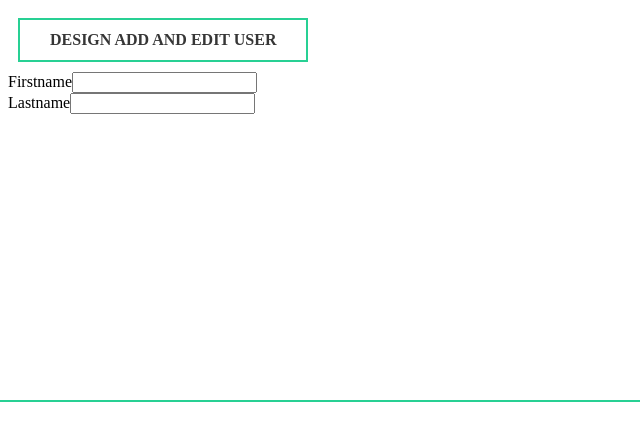
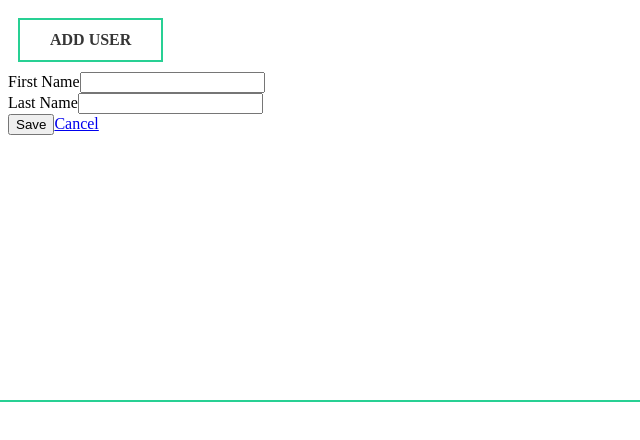
Before and after one commit to thanhlong2803/question-answer-employee, a React (Create React App) app in the folder react.question/: page /users/add in a window 1280 px wide. Shown: the top 440 px of the page, without its empty margins (0-640 px from the left). Built offline with nearby package versions, Linux system fonts and the light colour scheme; what config would draw is missing.

Commit message:
done UI add or update

```diff
--- a/react.question/src/_services/users/user.service.js
+++ b/react.question/src/_services/users/user.service.js
@@ -1,10 +1,16 @@
 import axiosClient from "../api/axios-client";
+
+const baseUrl = "/User";
 
 export const userService = {
   getAll,
+  getById,
 };
 
 function getAll(parmas) {
-  let url = "/User";
-  return axiosClient.get(url, [parmas]);
+  return axiosClient.get(baseUrl, [parmas]);
 }
+
+function getById(id) {
+  return axiosClient.get(`${baseUrl}/${id}`);
+}
--- a/react.question/src/main/users/AddOrUpdate.jsx
+++ b/react.question/src/main/users/AddOrUpdate.jsx
@@ -1,31 +1,79 @@
-import React from 'react';
+import React,{useEffect} from 'react';
+import {Link, useParams} from "react-router-dom";
+import { useForm } from "react-hook-form";
+import { yupResolver } from '@hookform/resolvers/yup';
+import * as Yup from 'yup';
 
-function AddOrUpdate({ match }) {
+import { userService } from "../../_services/users/user.service";
+
+function AddOrUpdate() {
+  const { id } = useParams()
+  const isAddMode = !id;
+
+  const validationSchema = Yup.object().shape({
+    firstName: Yup.string()
+        .required('First Name is required'),
+    lastName: Yup.string()
+        .required('Last Name is required')
+  });
+
+  // functions to build form returned by useForm() hook
+  const { register, handleSubmit, reset, setValue, errors, formState } = useForm({
+    resolver: yupResolver(validationSchema)
+  });
+
+  function onSubmit(){
+
+  }
+
+  useEffect(() => {
+    if (!isAddMode) {
+      const fectchById = async () => {
+        try {
+          const responseUser = await userService.getById(id);
+          const fields = ['firstName', 'lastName'];
+          fields.forEach(field => setValue(field, responseUser[field]));
+        } catch {}
+      };
+      fectchById();
+    }
+  });
 
   return (
+
     <div className="container">
-      <div className="row mt-12">
-        <div className="col-md-12">
-          <div className="title-header text-center">
-            <h4>Design Add and Edit User</h4>
-          </div>
+    <div className="row mt-12">
+      <div className="col-md-12">
+        <div className="title-header text-center">
+          <h4>{isAddMode ? 'Add User' : 'Edit User'}</h4>
         </div>
       </div>
-      <div className="row">
-        <div className="span12">
-          <div className="col-md-12">
-              <div className="md-form">
-                  <label htmlFor="name" className="">Firstname</label>
-                  <input type="text" id="name" name="name" className="form-control" />
-              </div>
-              <div className="md-form">
-                  <label htmlFor="name" className="">Lastname</label>
-                  <input type="text" id="name" name="name" className="form-control" />
-              </div>
-          </div>
+      <div className='col-md-12'>
+      <form onSubmit={handleSubmit(onSubmit)} onReset={reset}>
+        <div className="form-row">
+            <div className="form-group col-12">
+                <label>First Name</label>
+                <input name="firstName" type="text" className='form-control'  />
+                <div className="invalid-feedback"></div>
+            </div>
+            <div className="form-group col-12">
+                <label>Last Name</label>
+                <input name="lastName" type="text" className='form-control'  />
+                <div className="invalid-feedback"></div>
+            </div>
         </div>
+        <div className="form-group text-right">
+            <button type="submit" disabled={formState.isSubmitting} className="btn btn-primary">
+                {formState.isSubmitting && <span className="spinner-border spinner-border-sm mr-1"></span>}
+                Save
+            </button>
+            <Link to={isAddMode ? '.' : '..'} className="btn btn-link">Cancel</Link>
+        </div>
+       </form>
       </div>
     </div>
+    </div>
+
   );
 }
 
```
Also changed, not shown: react.question/package.json (+7 -4 lines), 1 other file (tests, documents, lock files or other folders).
